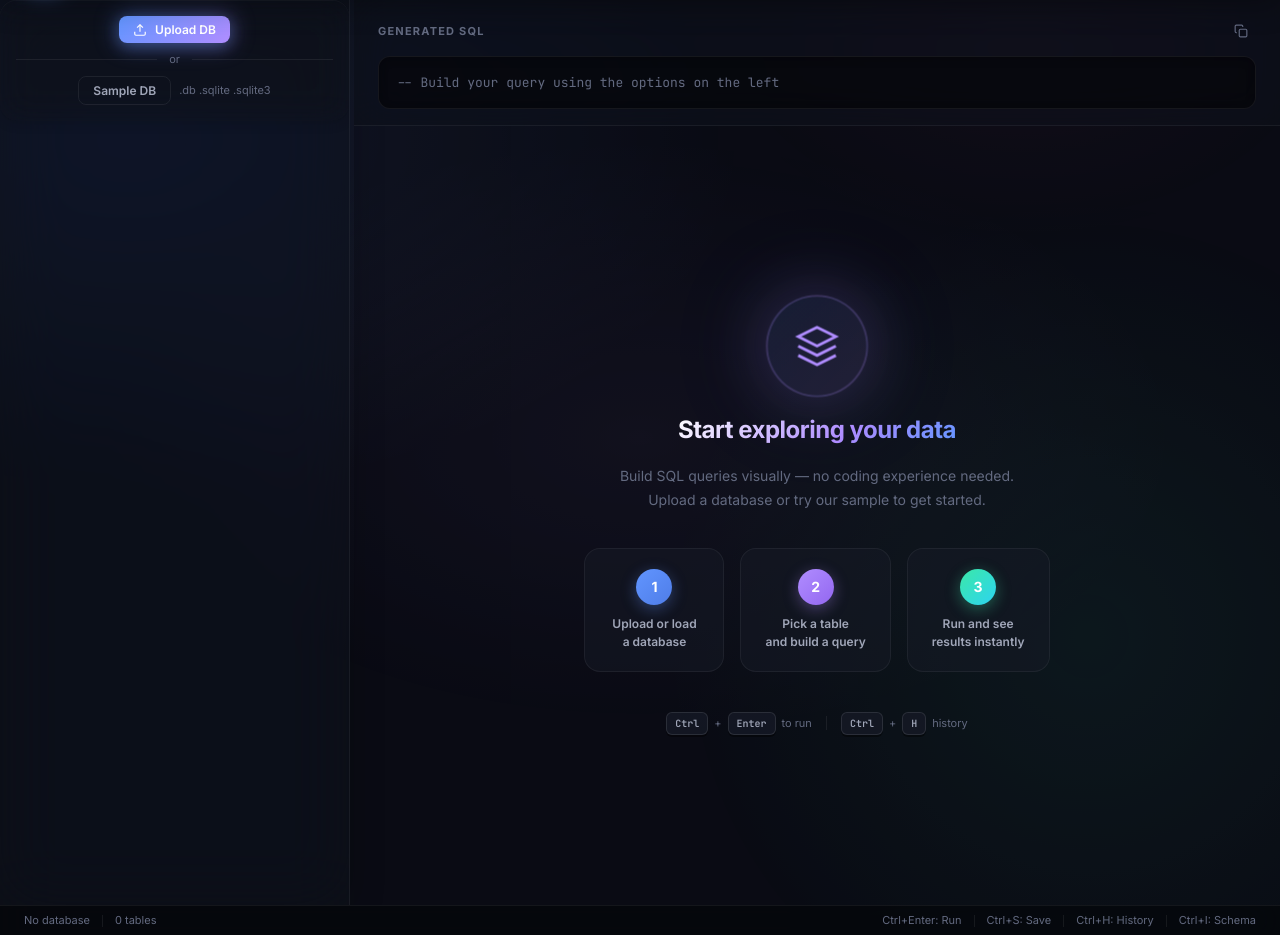
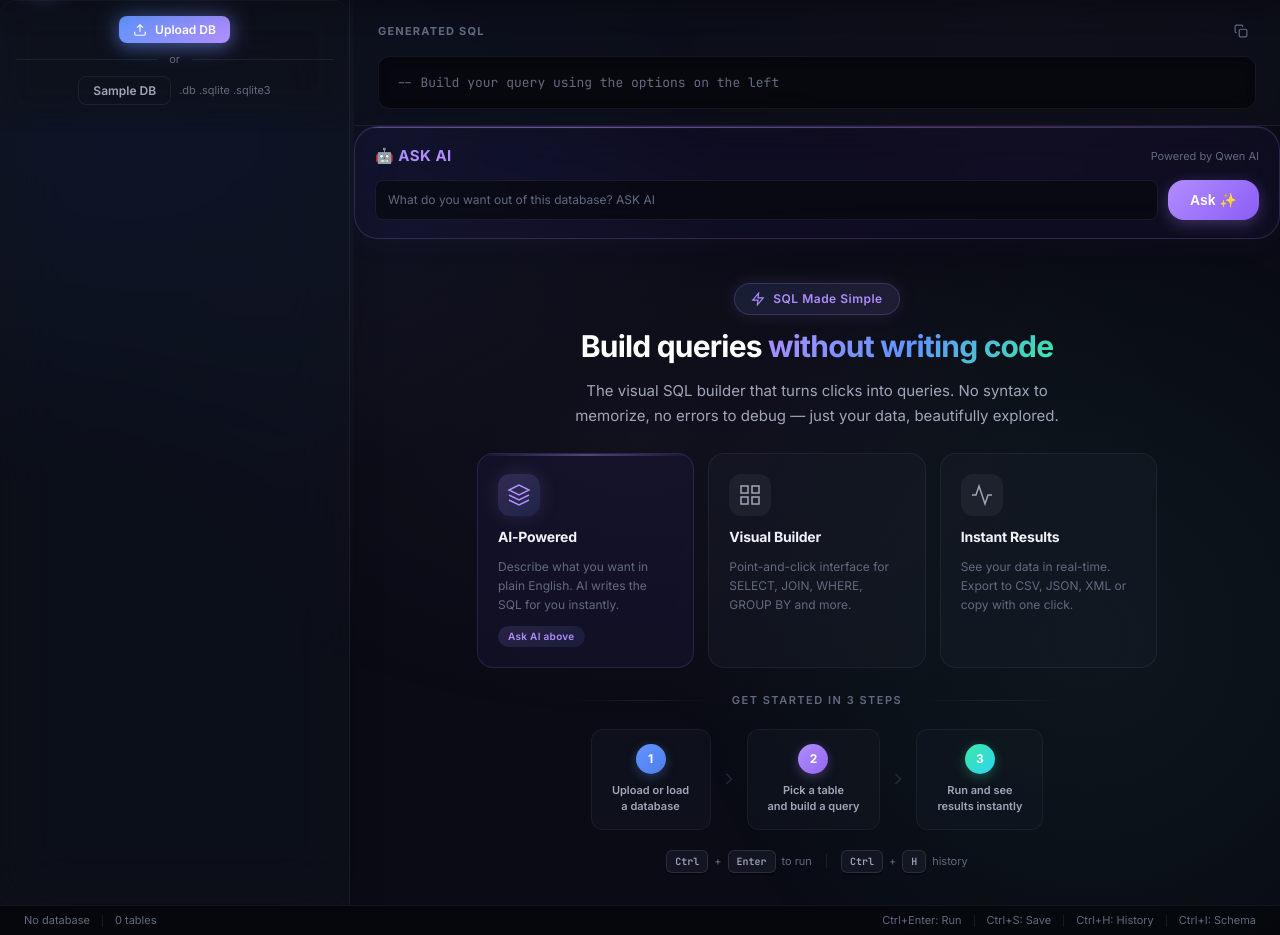
Before and after one commit to anirudhagwl/hello-sql, a Flask app: page / in a window 1280 px wide. Shown: the part 60-995 px from the top of the page. Run offline with Flask 3, Linux system fonts and the light colour scheme; some libraries are stand-ins or nearby versions.

Commit message:
Add AI section to front page and redesign hero with feature cards
Show Ask AI prominently on the landing page before any database is loaded.
Replace plain empty state with a marketing hero section featuring a badge,
gradient headline, three feature cards (AI-Powered, Visual Builder, Instant
Results), and a step-by-step getting started flow with arrow connectors.

```diff
--- a/static/css/style.css
+++ b/static/css/style.css
@@ -1449,9 +1449,9 @@ select { cursor: pointer; }
     flex-direction: column;
     align-items: center;
     justify-content: center;
-    height: 100%;
-    gap: 16px;
-    padding: 40px;
+    min-height: 100%;
+    gap: 12px;
+    padding: 32px 40px;
     animation: heroFadeIn 0.8s var(--ease-spring);
     position: relative;
 }
@@ -1461,91 +1461,243 @@ select { cursor: pointer; }
     to { opacity: 1; transform: scale(1) translateY(0); }
 }
 
-.empty-visual {
-    width: 100px;
-    height: 100px;
-    display: flex;
-    align-items: center;
-    justify-content: center;
-    border-radius: 50%;
+/* Hero Badge */
+.hero-badge {
+    display: inline-flex;
+    align-items: center;
+    gap: 8px;
+    padding: 6px 16px;
+    border-radius: var(--r-full);
     background: linear-gradient(135deg, rgba(97, 149, 255, 0.12), rgba(176, 141, 255, 0.12));
+    border: 1px solid rgba(176, 141, 255, 0.2);
     color: var(--purple);
-    border: 2px solid rgba(176, 141, 255, 0.2);
-    box-shadow: 0 0 50px rgba(176, 141, 255, 0.15), 0 0 100px rgba(97, 149, 255, 0.08);
-    animation: heroPulse 4s ease-in-out infinite;
-}
-
-@keyframes heroPulse {
-    0%, 100% { box-shadow: 0 0 50px rgba(176, 141, 255, 0.15), 0 0 100px rgba(97, 149, 255, 0.08); transform: scale(1); }
-    50% { box-shadow: 0 0 70px rgba(176, 141, 255, 0.25), 0 0 120px rgba(97, 149, 255, 0.12); transform: scale(1.03); }
+    font-size: 12px;
+    font-weight: 600;
+    letter-spacing: 0.5px;
+    animation: badgeGlow 3s ease-in-out infinite;
+}
+
+@keyframes badgeGlow {
+    0%, 100% { box-shadow: 0 0 15px rgba(176, 141, 255, 0.1); }
+    50% { box-shadow: 0 0 25px rgba(176, 141, 255, 0.2); }
 }
 
 .empty-state h3 {
-    font-size: 24px;
+    font-size: 30px;
     font-weight: 800;
-    background: linear-gradient(135deg, #fff 0%, #b08dff 60%, #6195ff 100%);
+    color: #fff;
+    letter-spacing: -0.8px;
+    text-align: center;
+    line-height: 1.3;
+}
+
+.hero-gradient-text {
+    background: linear-gradient(135deg, #b08dff 0%, #6195ff 50%, #3be8a8 100%);
     -webkit-background-clip: text;
     -webkit-text-fill-color: transparent;
     background-clip: text;
-    letter-spacing: -0.5px;
+}
+
+.empty-state > p {
+    font-size: 15px;
+    color: var(--text-secondary);
     text-align: center;
-}
-
-.empty-state p {
-    font-size: 14px;
-    color: var(--text-muted);
-    text-align: center;
-    max-width: 420px;
+    max-width: 500px;
     line-height: 1.7;
-}
-
-.empty-steps {
-    display: flex;
-    gap: 16px;
-    margin: 20px 0 12px;
-    flex-wrap: wrap;
-    justify-content: center;
-}
-
-.empty-step {
+    margin-bottom: 4px;
+}
+
+/* Feature Cards */
+.feature-cards {
+    display: grid;
+    grid-template-columns: repeat(3, 1fr);
+    gap: 14px;
+    width: 100%;
+    max-width: 680px;
+    margin: 8px 0;
+}
+
+.feature-card {
     display: flex;
     flex-direction: column;
-    align-items: center;
+    align-items: flex-start;
     gap: 10px;
-    padding: 20px 24px;
+    padding: 20px;
     background: rgba(22, 26, 38, 0.5);
     border: 1px solid rgba(255, 255, 255, 0.06);
     border-radius: var(--r-lg);
-    min-width: 140px;
     transition: all 0.3s var(--ease);
     cursor: default;
+    position: relative;
+    overflow: hidden;
+}
+
+.feature-card::after {
+    content: '';
+    position: absolute;
+    top: 0;
+    left: 0;
+    right: 0;
+    height: 2px;
+    background: linear-gradient(90deg, transparent, rgba(255, 255, 255, 0.08), transparent);
+    opacity: 0;
+    transition: opacity 0.3s;
+}
+
+.feature-card:hover {
+    border-color: rgba(255, 255, 255, 0.12);
+    background: rgba(22, 26, 38, 0.8);
+    transform: translateY(-3px);
+    box-shadow: 0 12px 40px rgba(0, 0, 0, 0.3);
+}
+
+.feature-card:hover::after {
+    opacity: 1;
+}
+
+/* AI card gets special treatment */
+.feature-card-ai {
+    border-color: rgba(176, 141, 255, 0.15);
+    background: rgba(97, 62, 200, 0.08);
+}
+
+.feature-card-ai::after {
+    background: linear-gradient(90deg, transparent, rgba(176, 141, 255, 0.4), transparent);
+    opacity: 1;
+}
+
+.feature-card-ai:hover {
+    border-color: rgba(176, 141, 255, 0.3);
+    background: rgba(97, 62, 200, 0.12);
+    box-shadow: 0 12px 40px rgba(0, 0, 0, 0.3), 0 0 30px rgba(176, 141, 255, 0.08);
+}
+
+.feature-card-icon {
+    width: 42px;
+    height: 42px;
+    display: flex;
+    align-items: center;
+    justify-content: center;
+    border-radius: var(--r-md);
+    background: rgba(255, 255, 255, 0.05);
+    color: var(--text-secondary);
+    flex-shrink: 0;
+}
+
+.feature-card-icon.ai-glow {
+    background: linear-gradient(135deg, rgba(176, 141, 255, 0.2), rgba(97, 149, 255, 0.15));
+    color: var(--purple);
+    box-shadow: 0 0 20px rgba(176, 141, 255, 0.15);
+}
+
+.feature-card h4 {
+    font-size: 14px;
+    font-weight: 700;
+    color: var(--text);
+    letter-spacing: -0.2px;
+}
+
+.feature-card p {
+    font-size: 12px;
+    color: var(--text-muted);
+    line-height: 1.6;
+    margin: 0;
+}
+
+.feature-tag {
+    display: inline-flex;
+    align-items: center;
+    padding: 3px 10px;
+    border-radius: var(--r-full);
+    background: linear-gradient(135deg, rgba(176, 141, 255, 0.15), rgba(97, 149, 255, 0.1));
+    color: var(--purple);
+    font-size: 10px;
+    font-weight: 600;
+    letter-spacing: 0.3px;
+    margin-top: 2px;
+}
+
+/* Hero Divider */
+.hero-divider {
+    display: flex;
+    align-items: center;
+    gap: 16px;
+    width: 100%;
+    max-width: 500px;
+    margin: 4px 0;
+}
+
+.hero-divider::before,
+.hero-divider::after {
+    content: '';
+    flex: 1;
+    height: 1px;
+    background: linear-gradient(90deg, transparent, rgba(255, 255, 255, 0.08), transparent);
+}
+
+.hero-divider span {
+    font-size: 11px;
+    font-weight: 600;
+    color: var(--text-muted);
+    text-transform: uppercase;
+    letter-spacing: 1.5px;
+    white-space: nowrap;
+}
+
+/* Steps */
+.empty-steps {
+    display: flex;
+    gap: 8px;
+    margin: 4px 0;
+    flex-wrap: wrap;
+    justify-content: center;
+    align-items: center;
+}
+
+.empty-step {
+    display: flex;
+    flex-direction: column;
+    align-items: center;
+    gap: 8px;
+    padding: 14px 20px;
+    background: rgba(22, 26, 38, 0.4);
+    border: 1px solid rgba(255, 255, 255, 0.05);
+    border-radius: var(--r-md);
+    min-width: 120px;
+    transition: all 0.3s var(--ease);
+    cursor: default;
 }
 
 .empty-step:hover {
-    border-color: rgba(176, 141, 255, 0.25);
-    background: rgba(22, 26, 38, 0.8);
-    transform: translateY(-4px);
-    box-shadow: 0 12px 40px rgba(0, 0, 0, 0.3), 0 0 20px rgba(176, 141, 255, 0.05);
+    border-color: rgba(176, 141, 255, 0.2);
+    background: rgba(22, 26, 38, 0.7);
+    transform: translateY(-2px);
+}
+
+.empty-step-arrow {
+    display: flex;
+    align-items: center;
+    color: var(--text-muted);
 }
 
 .empty-step-num {
-    width: 36px;
-    height: 36px;
+    width: 30px;
+    height: 30px;
     display: flex;
     align-items: center;
     justify-content: center;
     border-radius: 50%;
-    font-size: 14px;
+    font-size: 12px;
     font-weight: 800;
     color: white;
 }
 
-.empty-step:nth-child(1) .empty-step-num { background: linear-gradient(135deg, #6195ff, #4f7de8); box-shadow: 0 4px 15px rgba(97, 149, 255, 0.35); }
-.empty-step:nth-child(2) .empty-step-num { background: linear-gradient(135deg, #b08dff, #9367f0); box-shadow: 0 4px 15px rgba(176, 141, 255, 0.35); }
-.empty-step:nth-child(3) .empty-step-num { background: linear-gradient(135deg, #3be8a8, #2dd4f0); box-shadow: 0 4px 15px rgba(59, 232, 168, 0.35); }
+.empty-step:nth-child(1) .empty-step-num { background: linear-gradient(135deg, #6195ff, #4f7de8); box-shadow: 0 3px 12px rgba(97, 149, 255, 0.3); }
+.empty-step:nth-child(3) .empty-step-num { background: linear-gradient(135deg, #b08dff, #9367f0); box-shadow: 0 3px 12px rgba(176, 141, 255, 0.3); }
+.empty-step:nth-child(5) .empty-step-num { background: linear-gradient(135deg, #3be8a8, #2dd4f0); box-shadow: 0 3px 12px rgba(59, 232, 168, 0.3); }
 
 .empty-step-label {
-    font-size: 12px;
+    font-size: 11px;
     font-weight: 600;
     color: var(--text-secondary);
     text-align: center;
@@ -1556,7 +1708,7 @@ select { cursor: pointer; }
     display: flex;
     align-items: center;
     gap: 6px;
-    margin-top: 12px;
+    margin-top: 4px;
     font-size: 11px;
     color: var(--text-muted);
 }
--- a/templates/index.html
+++ b/templates/index.html
@@ -400,7 +400,7 @@
             </div>
 
             <!-- AI Section -->
-            <div class="ai-section" id="aiSection" style="display:none;">
+            <div class="ai-section" id="aiSection">
                 <div class="ai-header">
                     <span class="ai-label">&#129302; ASK AI</span>
                     <span class="ai-powered-by">Powered by Qwen AI</span>
@@ -472,25 +472,65 @@
             <!-- Results Table -->
             <div class="results-table-wrapper" id="resultsTableWrapper">
                 <div class="empty-state" id="emptyState">
-                    <div class="empty-visual">
-                        <svg width="44" height="44" viewBox="0 0 24 24" fill="none" stroke="currentColor" stroke-width="1.5"><path d="M12 2L2 7l10 5 10-5-10-5z"/><path d="M2 17l10 5 10-5"/><path d="M2 12l10 5 10-5"/></svg>
+                    <!-- Hero Section -->
+                    <div class="hero-badge">
+                        <svg width="14" height="14" viewBox="0 0 24 24" fill="none" stroke="currentColor" stroke-width="2"><polygon points="13 2 3 14 12 14 11 22 21 10 12 10 13 2"/></svg>
+                        SQL Made Simple
                     </div>
-                    <h3>Start exploring your data</h3>
-                    <p>Build SQL queries visually — no coding experience needed. Upload a database or try our sample to get started.</p>
+                    <h3>Build queries <span class="hero-gradient-text">without writing code</span></h3>
+                    <p>The visual SQL builder that turns clicks into queries. No syntax to memorize, no errors to debug — just your data, beautifully explored.</p>
+
+                    <!-- Feature Cards -->
+                    <div class="feature-cards">
+                        <div class="feature-card feature-card-ai">
+                            <div class="feature-card-icon ai-glow">
+                                <svg width="24" height="24" viewBox="0 0 24 24" fill="none" stroke="currentColor" stroke-width="1.5"><path d="M12 2L2 7l10 5 10-5-10-5z"/><path d="M2 17l10 5 10-5"/><path d="M2 12l10 5 10-5"/></svg>
+                            </div>
+                            <h4>AI-Powered</h4>
+                            <p>Describe what you want in plain English. AI writes the SQL for you instantly.</p>
+                            <span class="feature-tag">Ask AI above</span>
+                        </div>
+                        <div class="feature-card">
+                            <div class="feature-card-icon">
+                                <svg width="24" height="24" viewBox="0 0 24 24" fill="none" stroke="currentColor" stroke-width="1.5"><rect x="3" y="3" width="7" height="7"/><rect x="14" y="3" width="7" height="7"/><rect x="3" y="14" width="7" height="7"/><rect x="14" y="14" width="7" height="7"/></svg>
+                            </div>
+                            <h4>Visual Builder</h4>
+                            <p>Point-and-click interface for SELECT, JOIN, WHERE, GROUP BY and more.</p>
+                        </div>
+                        <div class="feature-card">
+                            <div class="feature-card-icon">
+                                <svg width="24" height="24" viewBox="0 0 24 24" fill="none" stroke="currentColor" stroke-width="1.5"><polyline points="22 12 18 12 15 21 9 3 6 12 2 12"/></svg>
+                            </div>
+                            <h4>Instant Results</h4>
+                            <p>See your data in real-time. Export to CSV, JSON, XML or copy with one click.</p>
+                        </div>
+                    </div>
+
+                    <!-- Get Started Steps -->
+                    <div class="hero-divider">
+                        <span>Get started in 3 steps</span>
+                    </div>
                     <div class="empty-steps">
                         <div class="empty-step">
                             <div class="empty-step-num">1</div>
                             <div class="empty-step-label">Upload or load<br>a database</div>
                         </div>
+                        <div class="empty-step-arrow">
+                            <svg width="20" height="20" viewBox="0 0 24 24" fill="none" stroke="currentColor" stroke-width="2" opacity="0.3"><polyline points="9 18 15 12 9 6"/></svg>
+                        </div>
                         <div class="empty-step">
                             <div class="empty-step-num">2</div>
                             <div class="empty-step-label">Pick a table<br>and build a query</div>
+                        </div>
+                        <div class="empty-step-arrow">
+                            <svg width="20" height="20" viewBox="0 0 24 24" fill="none" stroke="currentColor" stroke-width="2" opacity="0.3"><polyline points="9 18 15 12 9 6"/></svg>
                         </div>
                         <div class="empty-step">
                             <div class="empty-step-num">3</div>
                             <div class="empty-step-label">Run and see<br>results instantly</div>
                         </div>
                     </div>
+
                     <div class="shortcut-hints">
                         <span class="kbd">Ctrl</span> + <span class="kbd">Enter</span> to run
                         <span class="hint-sep"></span>
```
